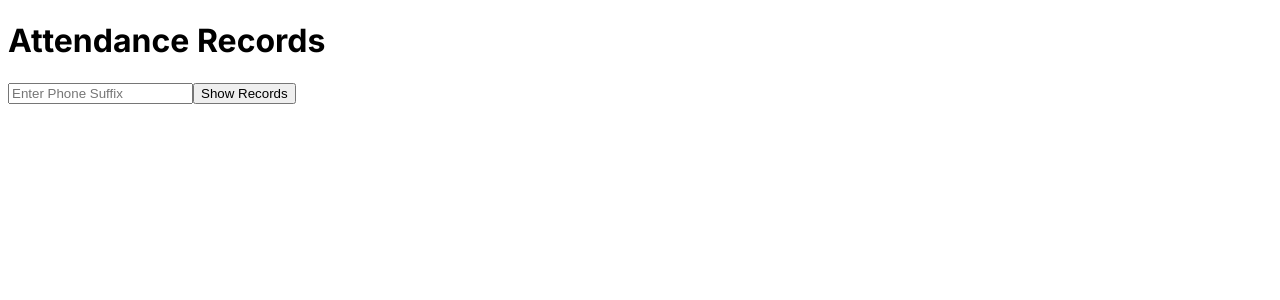
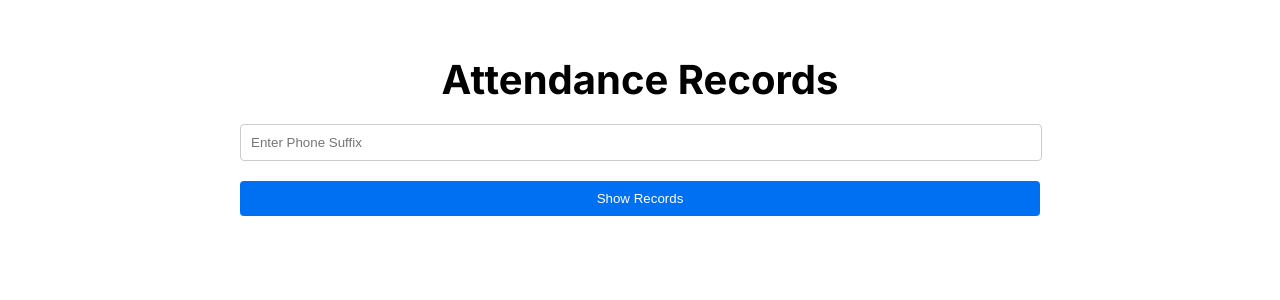
Before and after one commit to 2093ab/volunteer_attendance, a Next.js app: page /attendance in a window 1280 px wide. Shown: the top 300 px of the page. Built offline with nearby package versions, Linux system fonts and the light colour scheme; no server answers.

Commit message:
style: styled-component

```diff
--- a/app/attendance/page.tsx
+++ b/app/attendance/page.tsx
@@ -2,6 +2,43 @@
 
 import { useState } from 'react';
 import AttendanceTable from '../components/AttendanceTable';
+import styled from 'styled-components';
+
+const Container = styled.div`
+  padding: 20px;
+  max-width: 800px;
+  margin: 0 auto;
+`;
+
+const Title = styled.h1`
+  font-size: 2.5em;
+  text-align: center;
+  margin-bottom: 20px;
+`;
+
+const Input = styled.input`
+  display: block;
+  width: calc(100% - 20px);
+  padding: 10px;
+  margin: 10px auto;
+  border: 1px solid #ccc;
+  border-radius: 4px;
+`;
+
+const Button = styled.button`
+  display: inline-block;
+  width: 100%;
+  padding: 10px;
+  background-color: #0070f3;
+  color: white;
+  border: none;
+  border-radius: 4px;
+  cursor: pointer;
+  margin-top: 10px;
+  &:hover {
+    background-color: #005bb5;
+  }
+`;
 
 export default function AttendancePage() {
   const [phoneSuffix, setPhoneSuffix] = useState<string>('');
@@ -14,16 +51,16 @@ export default function AttendancePage() {
   };
 
   return (
-    <div>
-      <h1>Attendance Records</h1>
-      <input
+    <Container>
+      <Title>Attendance Records</Title>
+      <Input
         type="text"
         placeholder="Enter Phone Suffix"
         value={phoneSuffix}
         onChange={(e) => setPhoneSuffix(e.target.value)}
-      />
-      <button onClick={handleShowTable}>Show Records</button>
-      {showTable && <AttendanceTable phoneSuffix={phoneSuffix} />}
-    </div>
+        />
+        <Button onClick={handleShowTable}>Show Records</Button>
+        {showTable && <AttendanceTable phoneSuffix={phoneSuffix} />}
+      </Container>
   );
 }
--- a/app/components/AttendanceTable.tsx
+++ b/app/components/AttendanceTable.tsx
@@ -1,6 +1,7 @@
 'use client';
 
 import { useState, useEffect } from 'react';
+import styled from 'styled-components';
 import supabase from '../../lib/supabaseClient';
 
 interface AttendanceRecord {
@@ -9,6 +10,43 @@ interface AttendanceRecord {
   check_in_time: string;
   check_out_time: string | null;
 }
+
+const TableContainer = styled.div`
+  padding: 20px;
+  max-width: 800px;
+  margin: 0 auto;
+`;
+
+const Title = styled.h3`
+  text-align: center;
+  margin-bottom: 20px;
+`;
+
+const StyledTable = styled.table`
+  width: 100%;
+  border-collapse: collapse;
+`;
+
+const TableHead = styled.thead`
+  background-color: #f2f2f2;
+`;
+
+const TableRow = styled.tr``;
+
+const TableHeader = styled.th`
+  border: 1px solid #ddd;
+  padding: 8px;
+`;
+
+const TableCell = styled.td`
+  border: 1px solid #ddd;
+  padding: 8px;
+  text-align: center;
+`;
+
+const LoadingText = styled.p`
+  text-align: center;
+`;
 
 const AttendanceTable: React.FC<{ phoneSuffix: string }> = ({ phoneSuffix }) => {
   const [records, setRecords] = useState<AttendanceRecord[]>([]);
@@ -39,29 +77,29 @@ const AttendanceTable: React.FC<{ phoneSuffix: string }> = ({ phoneSuffix }) =>
   };
 
   return (
-    <div>
-      <h3>Attendance Records</h3>
+    <TableContainer>
+      <Title>Attendance Records</Title>
       {loading ? (
-        <p>Loading...</p>
+        <LoadingText>Loading...</LoadingText>
       ) : (
-        <table>
-          <thead>
-            <tr>
-              <th>Check-in Time (KST)</th>
-              <th>Check-out Time (KST)</th>
-            </tr>
-          </thead>
+        <StyledTable>
+          <TableHead>
+            <TableRow>
+              <TableHeader>Check-in Time (KST)</TableHeader>
+              <TableHeader>Check-out Time (KST)</TableHeader>
+            </TableRow>
+          </TableHead>
           <tbody>
             {records.map((record) => (
-              <tr key={record.id}>
-                <td>{record.check_in_time ? formatToKST(record.check_in_time) : ''}</td>
-                <td>{record.check_out_time ? formatToKST(record.check_out_time) : ''}</td>
-              </tr>
+              <TableRow key={record.id}>
+                <TableCell>{record.check_in_time ? formatToKST(record.check_in_time) : ''}</TableCell>
+                <TableCell>{record.check_out_time ? formatToKST(record.check_out_time) : ''}</TableCell>
+              </TableRow>
             ))}
           </tbody>
-        </table>
+        </StyledTable>
       )}
-    </div>
+    </TableContainer>
   );
 };
 
--- a/package.json
+++ b/package.json
@@ -12,12 +12,14 @@
     "@supabase/supabase-js": "^2.44.0",
     "next": "14.2.4",
     "react": "^18",
-    "react-dom": "^18"
+    "react-dom": "^18",
+    "styled-components": "^6.1.11"
   },
   "devDependencies": {
     "@types/node": "^20",
     "@types/react": "^18",
     "@types/react-dom": "^18",
+    "@types/styled-components": "^5.1.34",
     "eslint": "^8",
     "eslint-config-next": "14.2.4",
     "postcss": "^8",
```
Also changed, not shown: app/components/AttendanceButtons.tsx (+23 -3 lines), app/page.tsx (+30 -8 lines), 1 other file (tests, documents, lock files or other folders).
